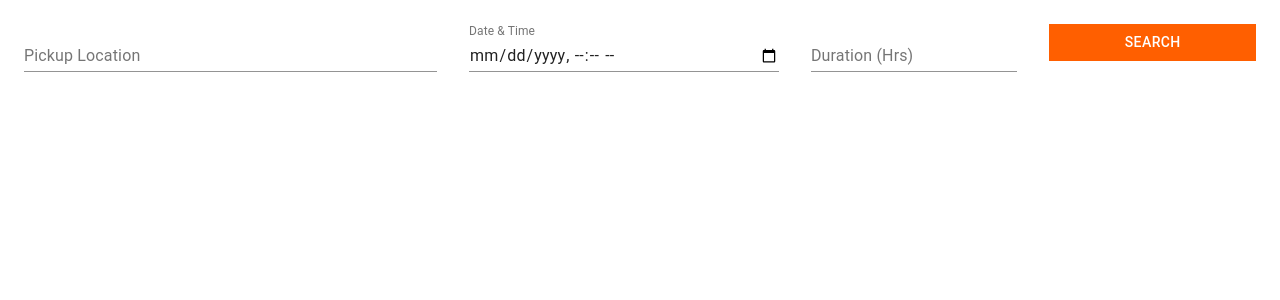
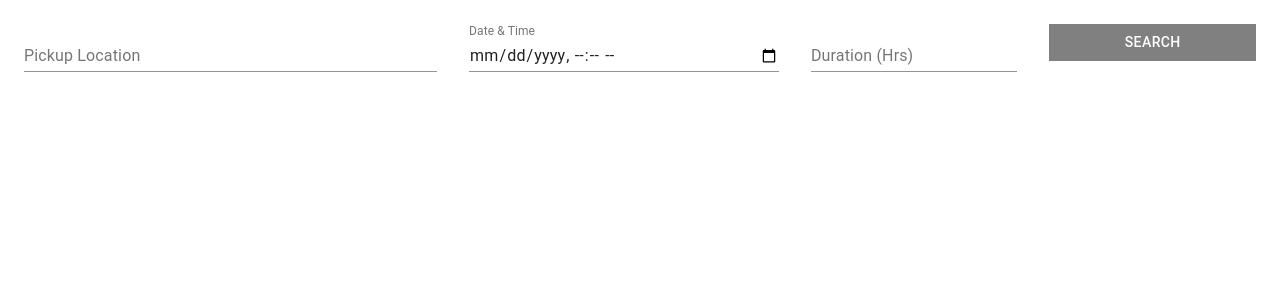
Before and after one commit to dkumar431/sixt-app, a React (Create React App) app: page / in a window 1280 px wide. Shown: the top 300 px of the page. Built offline with nearby package versions, Linux system fonts and the light colour scheme.

Commit message:
disable submit button if any field value missing

```diff
--- a/src/components/SearchForm/SearchForm.styles.tsx
+++ b/src/components/SearchForm/SearchForm.styles.tsx
@@ -21,6 +21,9 @@ const SubmitButton = styled(Button)`
 	&:hover {
 		background-color: #ff0000 !important;
 	}
+	&:disabled {
+		background-color: grey !important;
+	}
 	color: white !important;
 	border-radius: 0px !important;
 	width: 100%;
--- a/src/components/SearchForm/SearchForm.tsx
+++ b/src/components/SearchForm/SearchForm.tsx
@@ -66,6 +66,13 @@ export const SearchForm: React.FC<SearchFormProps> = ({
 				onError(true);
 			});
 	};
+	const shouldDisableSubmit = () => {
+		return (
+			formState.pickUpLocationPlaceId.length === 0 ||
+			formState.duration.length === 0 ||
+			formState.pickUpDateTime.length === 0
+		);
+	};
 
 	return (
 		<Styles.SearchFormWrapper>
@@ -94,7 +101,12 @@ export const SearchForm: React.FC<SearchFormProps> = ({
 				value={formState.duration}
 				onChange={inputChangeHandler}
 			/>
-			<Styles.SubmitButton onClick={searchOffers}>Search</Styles.SubmitButton>
+			<Styles.SubmitButton
+				onClick={searchOffers}
+				disabled={shouldDisableSubmit()}
+			>
+				Search
+			</Styles.SubmitButton>
 		</Styles.SearchFormWrapper>
 	);
 };
```
